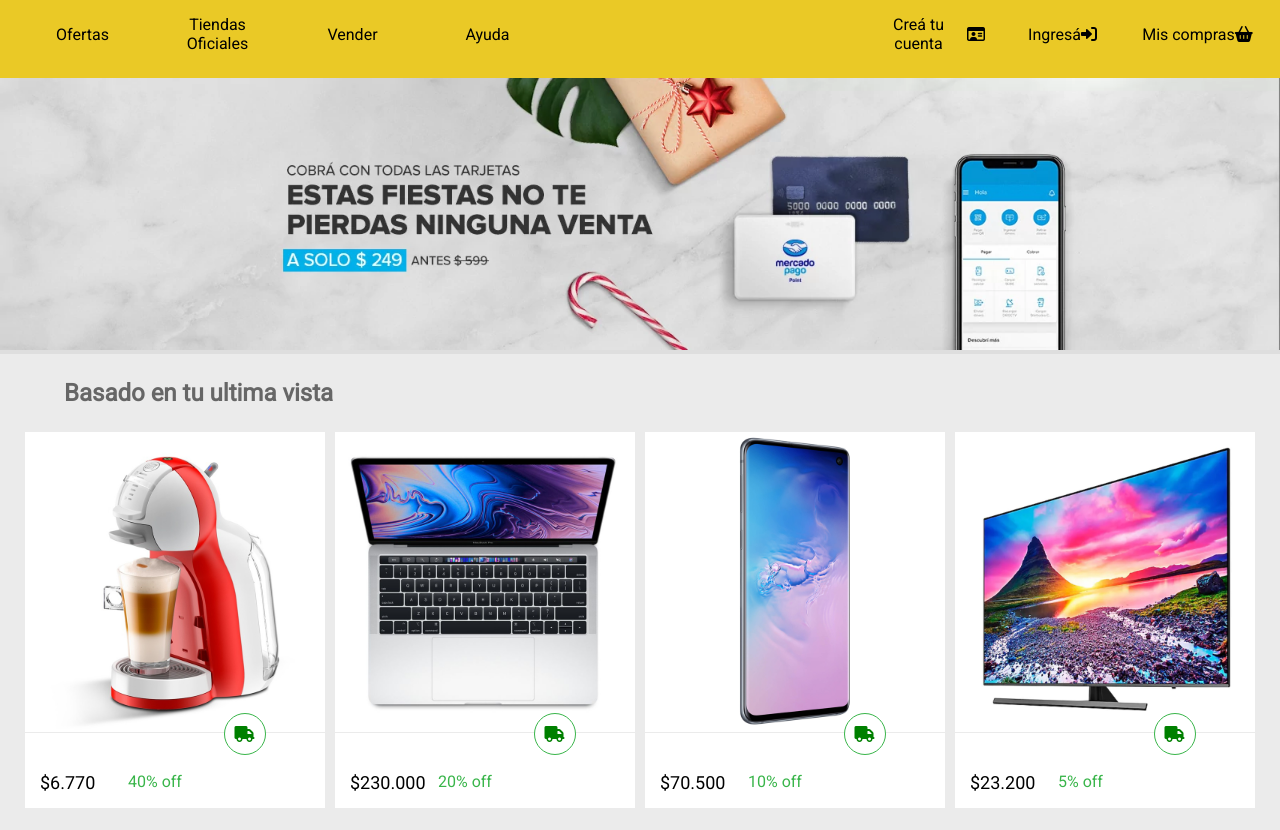
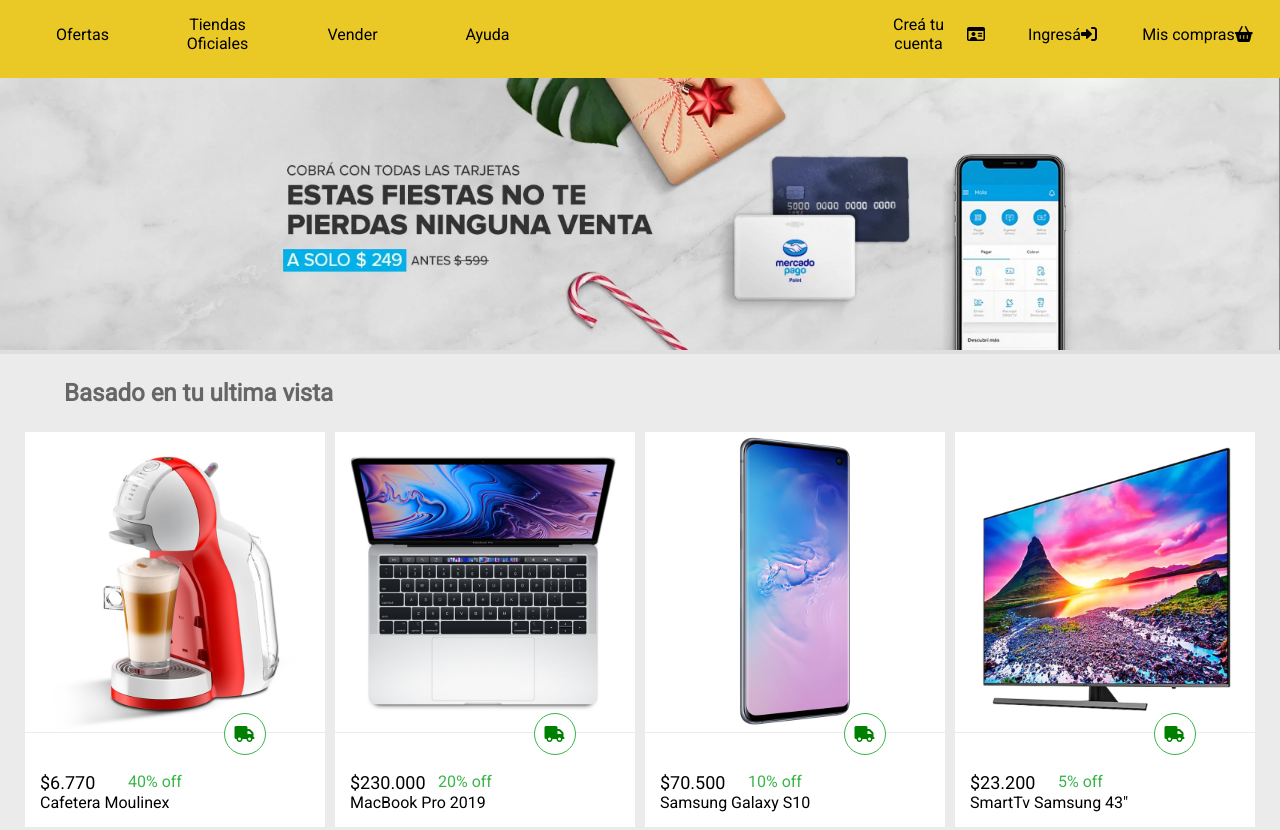
Before and after one commit to nicolasport/dhouse-mercadoliebre, a website: page view/home.html in a window 1280 px wide. Shown: the part 74-904 px from the top of the page. Drawn offline with Linux system fonts and the light colour scheme.

Commit message:
CODE review form

```diff
--- a/public/css/pages/home.css
+++ b/public/css/pages/home.css
@@ -134,3 +134,9 @@
         box-shadow: 0px 0px 10px rgb(100,100,100);
     }
 }
+
+@media (min-width: 1280px){
+    .article__description-box {
+        display: initial;
+    }
+}
```
